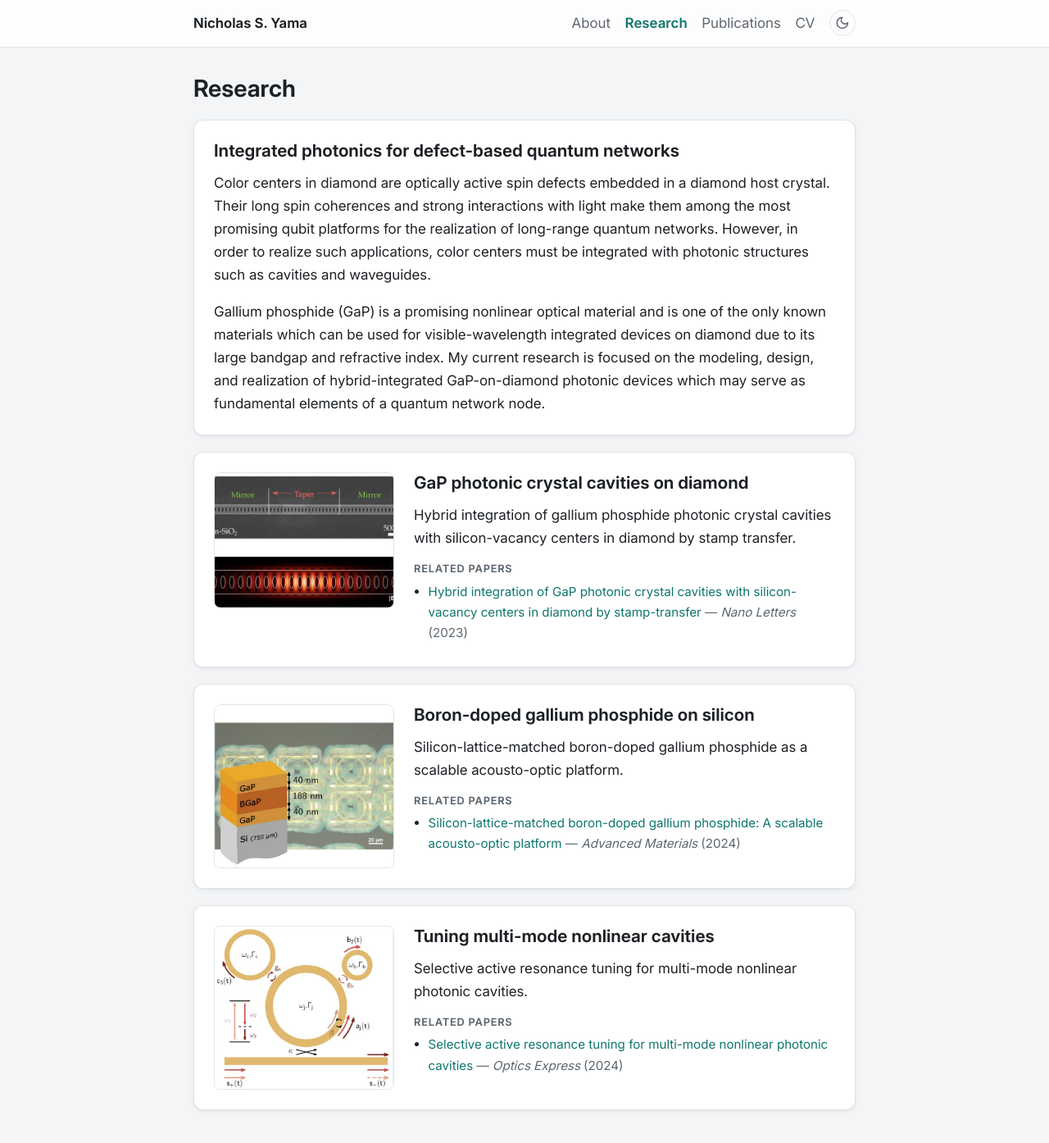
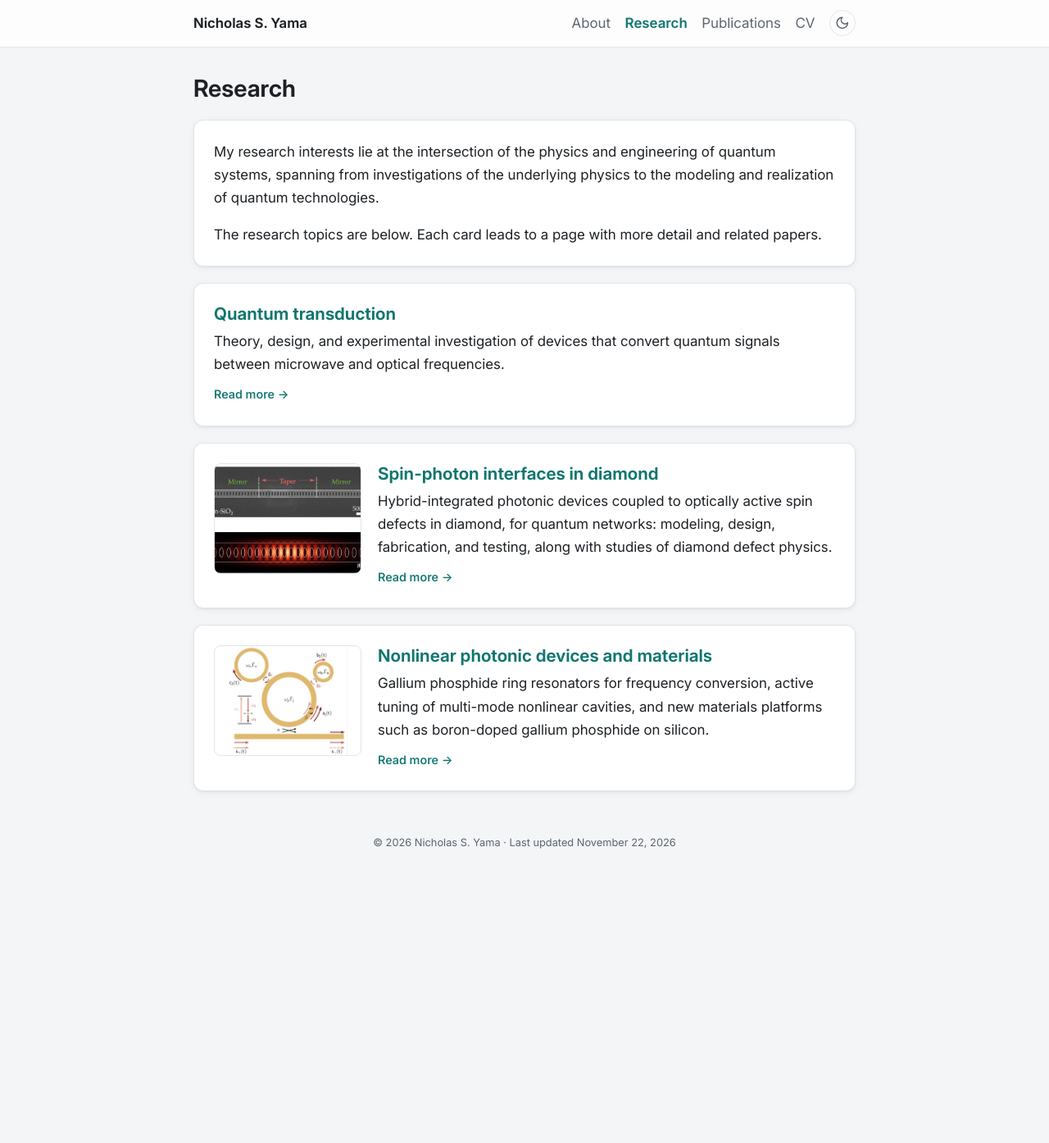
Before and after one commit to nyama8/nyama8.github.io, a Jekyll site: the page built from research.md, in a window 1280 px wide and 1400 px high. Shown: the top 1394 px of the window at 82% size. Built offline with Jekyll 4.4.1, drawn with Linux system fonts in a browser that asks for light colours.

Commit message:
Research: interests intro, topic cards linking to one page per topic (draft text)
Co-Authored-By: Claude Opus 5.5 <noreply@anthropic.com>

```diff
--- a/_config.yml
+++ b/_config.yml
@@ -40,6 +40,20 @@ plugins:
 
 permalink: pretty
 
+# Research topics: one Markdown file per topic in the _topics folder.
+# Each becomes its own page at /research/<file name>/ and a card on the Research page.
+collections:
+  topics:
+    output: true
+    permalink: /research/:name/
+
+# Topic pages use the "topic" layout without having to say so in each file.
+defaults:
+  - scope:
+      type: topics
+    values:
+      layout: topic
+
 # Files in the repo that are not part of the website.
 exclude:
   - README.md
--- a/_includes/nav.html
+++ b/_includes/nav.html
@@ -3,7 +3,7 @@
     <a class="nav-name" href="{{ '/' | relative_url }}">{{ site.author.name }}</a>
     <ul class="nav-links">
       {%- for item in site.nav %}
-      <li><a href="{{ item.url | relative_url }}"{% if page.url == item.url %} aria-current="page"{% endif %}>{{ item.title }}</a></li>
+      <li><a href="{{ item.url | relative_url }}"{% if page.url == item.url or item.url != "/" and page.url contains item.url %} aria-current="page"{% endif %}>{{ item.title }}</a></li>
       {%- endfor %}
       <li><a href="{{ site.cv_pdf | relative_url }}" target="_blank" rel="noopener">CV</a></li>
       <li>
--- a/_layouts/research.html
+++ b/_layouts/research.html
@@ -7,30 +7,20 @@ layout: default
   {{ content }}
 </section>
 
-{% for project in page.projects %}
-<section class="card project">
-  {%- if project.image %}
-  <figure class="project-figure">
-    <img src="{{ project.image | relative_url }}" alt="{{ project.alt }}" loading="lazy">
-  </figure>
+{%- comment -%}
+  One card per file in the _topics folder, in the order given by "order:".
+  The whole card is a link to the topic's own page.
+{%- endcomment %}
+{%- assign topics = site.topics | sort: "order" %}
+{%- for topic in topics %}
+<a class="card topic-card" href="{{ topic.url | relative_url }}">
+  {%- if topic.image %}
+  <img class="topic-thumb" src="{{ topic.image | relative_url }}" alt="{{ topic.alt }}" loading="lazy">
   {%- endif %}
-  <div class="project-body">
-    <h2 class="project-title">{{ project.title }}</h2>
-    <p>{{ project.text }}</p>
-    {%- if project.papers %}
-    <h3 class="related-heading">Related papers</h3>
-    <ul class="related">
-      {%- for id in project.papers %}
-      {%- assign p = site.data.publications | where: "id", id | first %}
-      {%- if p %}
-      <li>
-        <a href="{{ '/publications/' | relative_url }}#{{ p.id }}">{{ p.title }}</a>
-        <span class="muted">— {% if p.journal %}<em>{{ p.journal }}</em>{% else %}arXiv{% endif %} ({{ p.year }})</span>
-      </li>
-      {%- endif %}
-      {%- endfor %}
-    </ul>
-    {%- endif %}
+  <div class="topic-body">
+    <h2 class="topic-title">{{ topic.title }}</h2>
+    <p class="topic-summary">{{ topic.summary }}</p>
+    <span class="topic-more">Read more <span aria-hidden="true">→</span></span>
   </div>
-</section>
-{% endfor %}
+</a>
+{%- endfor %}
--- /dev/null
+++ b/_topics/diamond.md
@@ -0,0 +1,20 @@
+---
+# DRAFT: summary and text are placeholders built from the CV and the old Research page. Please rewrite.
+# (Field descriptions: see _topics/transduction.md)
+title: Spin-photon interfaces in diamond
+order: 2
+image: /assets/img/research/stamped-phc.jpg
+alt: Electron micrograph of a GaP photonic crystal cavity and its simulated optical mode
+summary: >-
+  Hybrid-integrated photonic devices coupled to optically active spin defects
+  in diamond, for quantum networks: modeling, design, fabrication, and testing,
+  along with studies of diamond defect physics.
+papers: [yama2026opticaq, chakravarthi2023nanolett, pederson2025nanolett, li2025acsnano, boyce2024nanolett, han2024apl]
+---
+
+Color centers in diamond are optically active spin defects embedded in a diamond host crystal.
+Their long spin coherences and strong interactions with light make them among the most promising qubit platforms for the realization of long-range quantum networks.
+However, in order to realize such applications, color centers must be integrated with photonic structures such as cavities and waveguides.
+
+Gallium phosphide (GaP) is a promising nonlinear optical material and is one of the only known materials which can be used for visible-wavelength integrated devices on diamond due to its large bandgap and refractive index.
+My doctoral research focused on the modeling, design, and realization of hybrid-integrated GaP-on-diamond photonic devices which may serve as fundamental elements of a quantum network node.
--- /dev/null
+++ b/_topics/nonlinear.md
@@ -0,0 +1,15 @@
+---
+# DRAFT: summary and text are placeholders built from the paper titles. Please rewrite.
+# (Field descriptions: see _topics/transduction.md)
+title: Nonlinear photonic devices and materials
+order: 3
+image: /assets/img/research/auxring.jpg
+alt: Diagram of a ring resonator coupled to a waveguide and to two auxiliary rings
+summary: >-
+  Gallium phosphide ring resonators for frequency conversion, active tuning of
+  multi-mode nonlinear cavities, and new materials platforms such as
+  boron-doped gallium phosphide on silicon.
+papers: [logan2024oe, logan2023oe, yama2024advmater]
+---
+
+This work includes triply-resonant sum frequency conversion with gallium phosphide ring resonators, selective active resonance tuning for multi-mode nonlinear photonic cavities, and silicon-lattice-matched boron-doped gallium phosphide as a scalable acousto-optic platform.
--- /dev/null
+++ b/_topics/transduction.md
@@ -0,0 +1,16 @@
+---
+# DRAFT: summary and text are placeholders built from the CV and paper titles. Please rewrite.
+# Fields: title, order (position on the Research page), image + alt (thumbnail),
+#         summary (2–3 sentences for the card), papers (ids from _data/publications.yml).
+# The text below the --- line is the topic's own page.
+title: Quantum transduction
+order: 1
+image:
+alt:
+summary: >-
+  Theory, design, and experimental investigation of devices that convert
+  quantum signals between microwave and optical frequencies.
+papers: [yama2026transduction, chen2025sciadv]
+---
+
+As an IC Postdoctoral Fellow at the University of California, Berkeley, I work on the theory, design, and experimental investigation of novel devices with enhanced electro-optic nonlinearities for quantum transduction.
--- a/assets/css/style.css
+++ b/assets/css/style.css
@@ -262,34 +262,50 @@ img { max-width: 100%; height: auto; }
 
 /* ---------- Research page ---------- */
 
-.project {
-  display: grid;
-  grid-template-columns: 220px 1fr;
-  gap: 1.5rem;
-  align-items: start;
+/* Topic cards: thumbnail on the left, text on the right. The whole card is a link. */
+.topic-card {
+  display: flex;
+  gap: 1.25rem;
+  align-items: flex-start;
+  color: var(--text);
+  transition: border-color 0.15s, box-shadow 0.15s;
 }
-
-.project-figure { margin: 0; }
-.project-figure img {
-  display: block;
-  width: 100%;
+.topic-card:hover { text-decoration: none; border-color: var(--accent); box-shadow: 0 0 0 2px var(--accent-soft); }
+.topic-thumb {
+  width: 180px;
+  aspect-ratio: 4 / 3;
+  object-fit: contain;          /* show the whole figure, never crop */
+  flex-shrink: 0;
   border-radius: 8px;
   background: #ffffff;           /* figures have white backgrounds, also in dark mode */
   border: 1px solid var(--border);
 }
+.topic-title { margin: 0 0 0.4rem; color: var(--accent); }
+.topic-summary { margin: 0 0 0.5rem; }
+.topic-more { color: var(--accent); font-size: 0.9rem; font-weight: 550; }
+.topic-card:hover .topic-more { text-decoration: underline; }
 
-.project-title { margin-top: 0; }
-.project-body p { margin: 0 0 0.75rem; }
+/* A topic's own page. */
+.back-link { margin: 0.25rem 0 0.75rem; font-size: 0.95rem; }
+.topic-page-title { font-size: 1.6rem; margin: 0 0 1rem; }
+.topic-figure { margin: 0 0 1.25rem; text-align: center; }
+.topic-figure img {
+  max-height: 360px;
+  border-radius: 8px;
+  background: #ffffff;
+  border: 1px solid var(--border);
+}
+.topic-figure figcaption { color: var(--muted); font-size: 0.85rem; margin-top: 0.4rem; }
 
 .related-heading {
   font-size: 0.8rem;
   text-transform: uppercase;
   letter-spacing: 0.06em;
   color: var(--muted);
-  margin: 1rem 0 0.4rem;
+  margin: 1.5rem 0 0.5rem;
 }
 .related { margin: 0; padding-left: 1.1rem; font-size: 0.95rem; }
-.related li { margin-bottom: 0.3rem; }
+.related li { margin-bottom: 0.35rem; }
 
 /* ---------- Publications page ---------- */
 
@@ -402,7 +418,8 @@ label.btn { cursor: pointer; user-select: none; }
   .card { padding: 1.15rem; }
   .profile { flex-direction: column; text-align: center; }
   .profile-links { justify-content: center; }
-  .project { grid-template-columns: 1fr; }
+  .topic-card { flex-direction: column; }
+  .topic-thumb { width: 100%; max-height: 220px; }
   .nav { justify-content: center; padding: 0.4rem 1rem; row-gap: 0; }
   html { scroll-padding-top: 6rem; }   /* the top bar is two lines on phones */
 }
--- a/research.md
+++ b/research.md
@@ -2,43 +2,10 @@
 layout: research
 title: Research
 permalink: /research/
-description: Research on integrated photonics for defect-based quantum networks.
-
-# One card per project, shown below the overview text.
-#   image:  picture file, alt: a short description of the picture for screen readers
-#   text:   2–3 sentences
-#   papers: ids of related papers from _data/publications.yml
-# DRAFT: the card texts below are placeholders written from the paper titles. Please rewrite.
-projects:
-  - title: GaP photonic crystal cavities on diamond
-    image: /assets/img/research/stamped-phc.jpg
-    alt: Electron micrograph of a GaP photonic crystal cavity and its simulated optical mode
-    text: >-
-      Hybrid integration of gallium phosphide photonic crystal cavities with
-      silicon-vacancy centers in diamond by stamp transfer.
-    papers: [chakravarthi2023nanolett]
-
-  - title: Boron-doped gallium phosphide on silicon
-    image: /assets/img/research/bgap.jpg
-    alt: Layer stack of GaP, boron-doped GaP and GaP on silicon, over a microscope image of fabricated devices
-    text: >-
-      Silicon-lattice-matched boron-doped gallium phosphide as a scalable
-      acousto-optic platform.
-    papers: [yama2024advmater]
-
-  - title: Tuning multi-mode nonlinear cavities
-    image: /assets/img/research/auxring.jpg
-    alt: Diagram of a ring resonator coupled to a waveguide and to two auxiliary rings
-    text: >-
-      Selective active resonance tuning for multi-mode nonlinear photonic cavities.
-    papers: [logan2024oe]
+description: Research on quantum transduction, spin-photon interfaces in diamond, and nonlinear photonics.
 ---
 
-## Integrated photonics for defect-based quantum networks
+{% comment %} DRAFT: general research interests statement, to be rewritten. {% endcomment %}
+My research interests lie at the intersection of the physics and engineering of quantum systems, spanning from investigations of the underlying physics to the modeling and realization of quantum technologies.
 
-Color centers in diamond are optically active spin defects embedded in a diamond host crystal.
-Their long spin coherences and strong interactions with light make them among the most promising qubit platforms for the realization of long-range quantum networks.
-However, in order to realize such applications, color centers must be integrated with photonic structures such as cavities and waveguides.
-
-Gallium phosphide (GaP) is a promising nonlinear optical material and is one of the only known materials which can be used for visible-wavelength integrated devices on diamond due to its large bandgap and refractive index.
-My current research is focused on the modeling, design, and realization of hybrid-integrated GaP-on-diamond photonic devices which may serve as fundamental elements of a quantum network node.
+The research topics are below. Each card leads to a page with more detail and related papers.
```
Also changed, not shown: _includes/related-papers.html (added, +18 -0 lines), _layouts/topic.html (added, +17 -0 lines), README.md.
